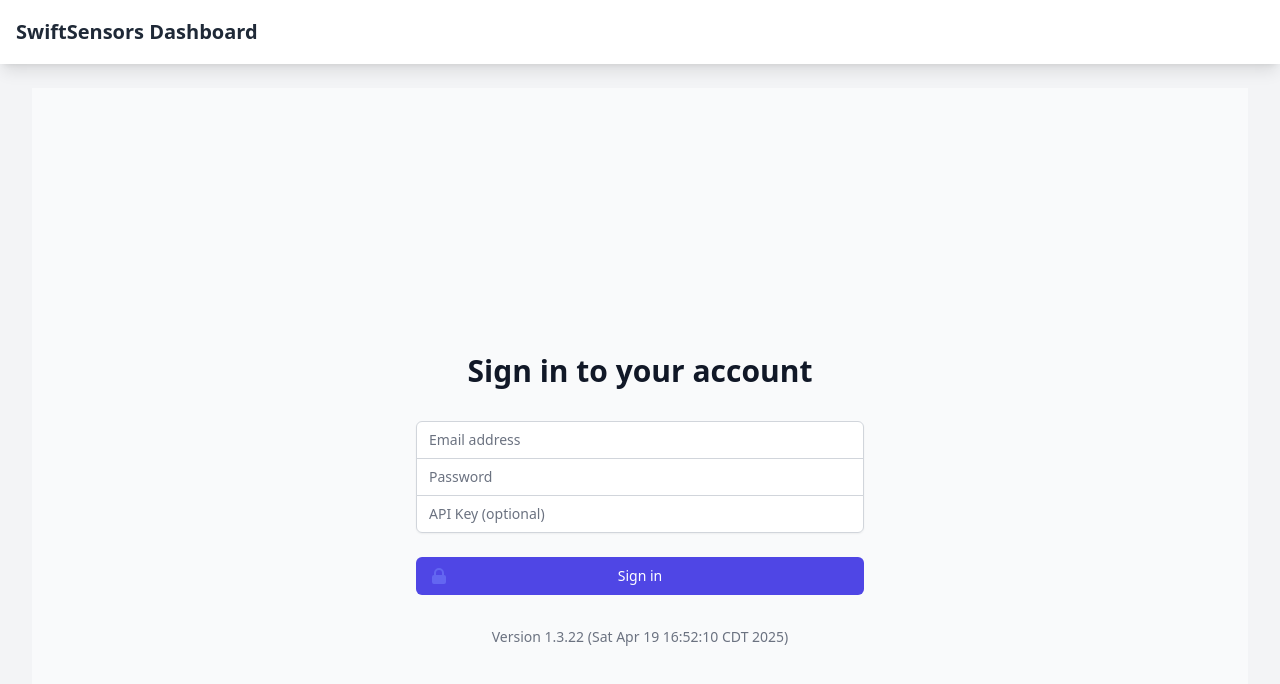
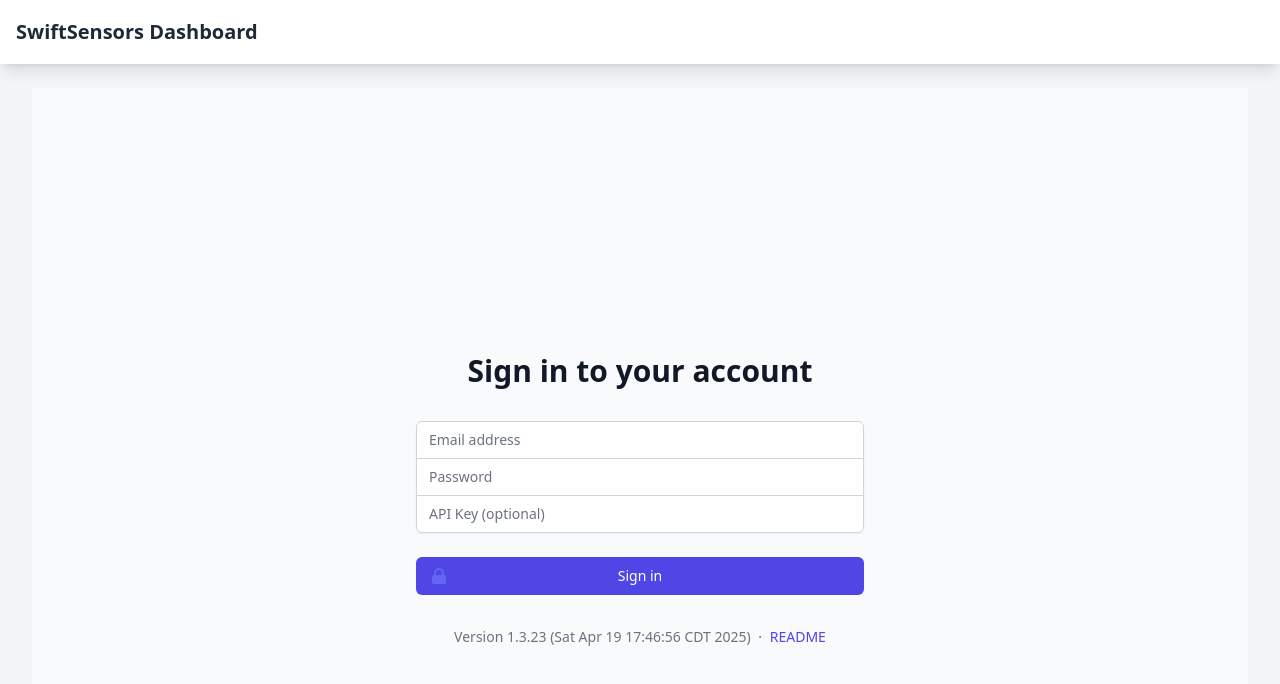
Before and after one commit to klaushofrichter/SwiftEventWeb, a Vue app: page /#/login in a window 1280 px wide. Shown: the top 684 px of the page. Built offline with nearby package versions, Linux system fonts and the light colour scheme; no server answers.

Commit message:
Add README link to Login.vue and update login tests for verification

```diff
--- a/package.json
+++ b/package.json
@@ -1,10 +1,10 @@
 {
   "name": "swifteventweb",
   "private": true,
-  "version": "1.3.22",
+  "version": "1.3.23",
   "type": "module",
   "base": "/SwiftEventWeb/",
-  "last-commit": "Sat Apr 19 16:52:10 CDT 2025",
+  "last-commit": "Sat Apr 19 17:46:56 CDT 2025",
   "scripts": {
     "dev": "vite",
     "build": "vite build",
--- a/src/views/Login.vue
+++ b/src/views/Login.vue
@@ -80,6 +80,13 @@
       </form>
       <div class="text-center text-sm text-gray-500">
         Version {{ version }}
+        <span class="mx-1">·</span>
+        <a href="https://github.com/klaushofrichter/SwiftEventWeb/blob/develop/README.md"
+           target="_blank"
+           rel="noopener noreferrer"
+           class="text-indigo-600 hover:text-indigo-800">
+          README
+        </a>
       </div>
     </div>
   </div>
```
Also changed, not shown: 1 other file (tests, documents, lock files or other folders).
